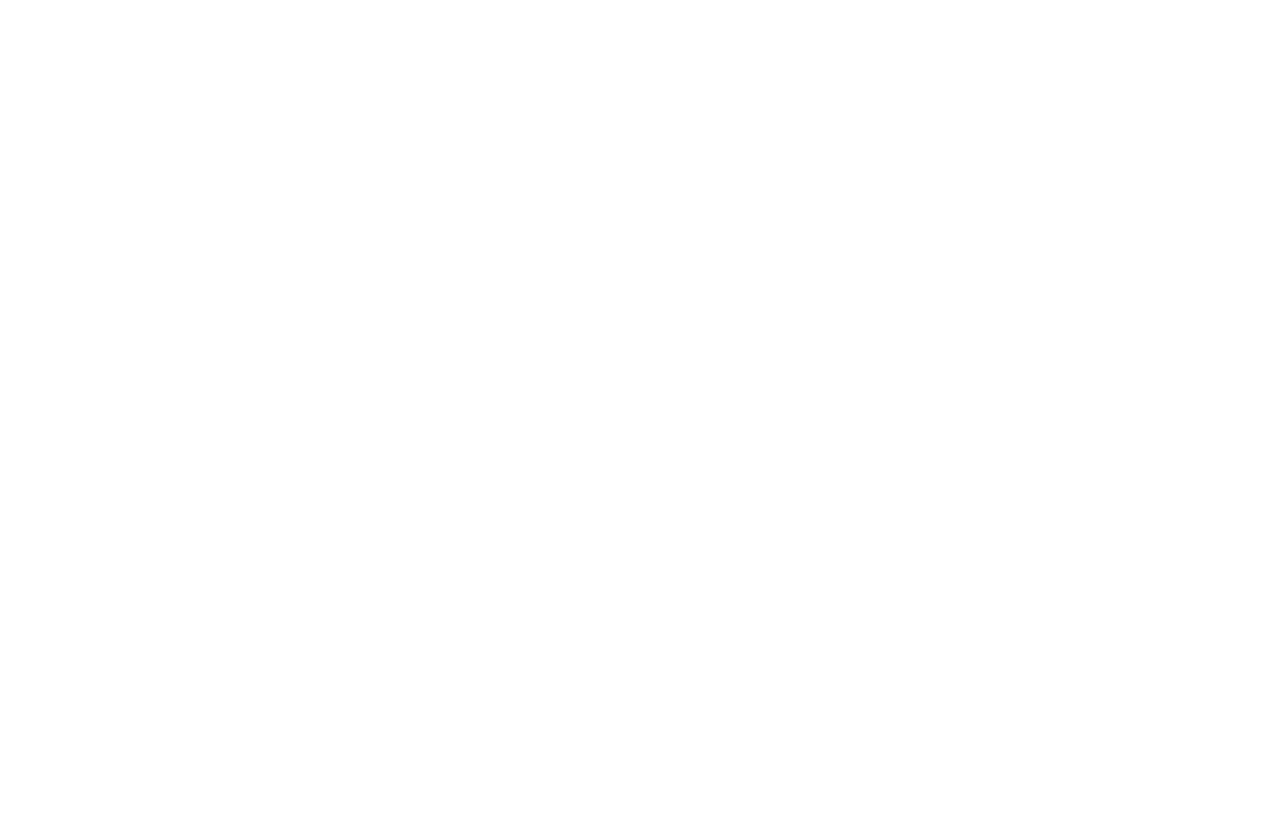
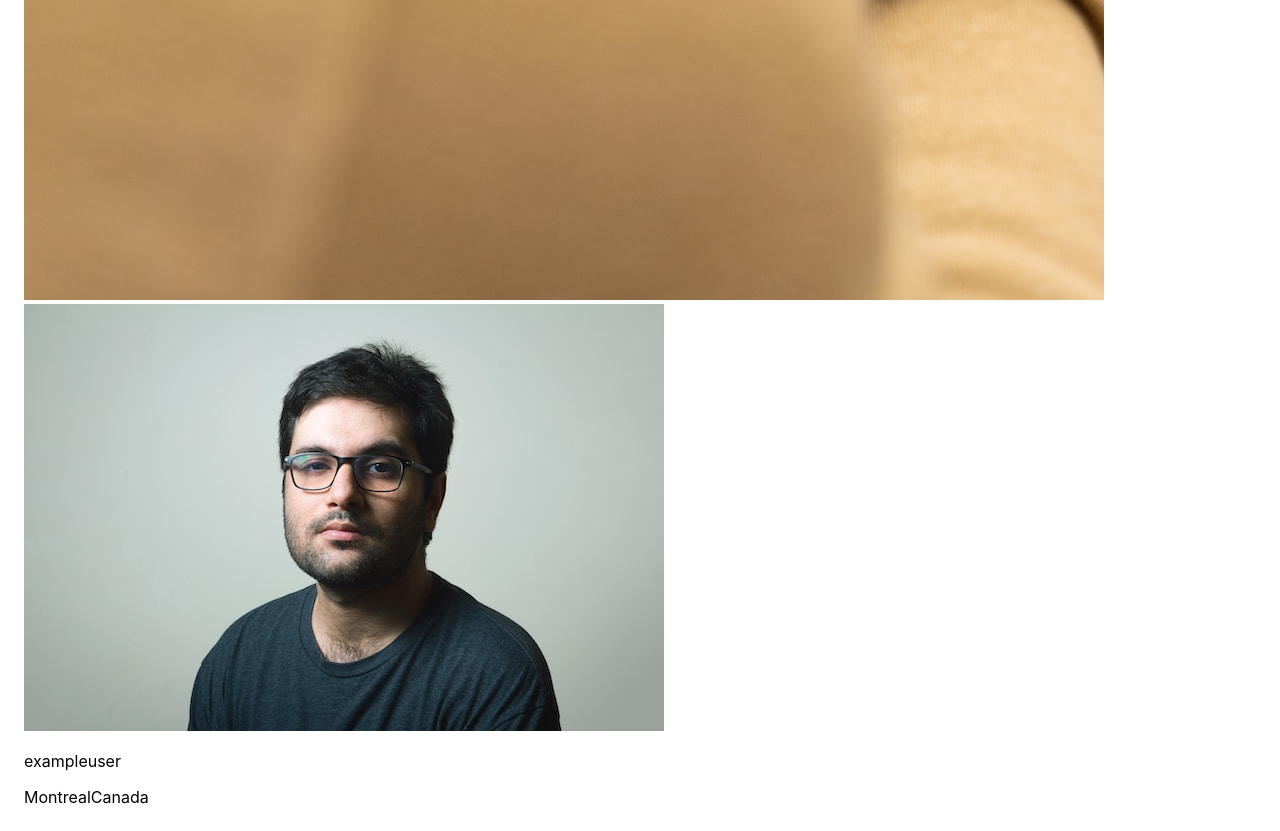
Before and after one commit to alemolina43/photolabs, a React (Vite) app in the folder frontend/: page / in a window 1280 px wide. Shown: the part 1645-2476 px from the top of the page. Before the commit the page ends 800 px from the top, so only its background shows below. Built offline with nearby package versions, Linux system fonts and the light colour scheme; the HTML template or start-up script is replaced by a standard one.

Commit message:
Implement PhotoListItem component

```diff
--- a/frontend/src/App.jsx
+++ b/frontend/src/App.jsx
@@ -1,11 +1,33 @@
-import PhotoListItem from './components/PhotoListItem';
-import './App.scss';
+import PhotoListItem from "./components/PhotoListItem";
+import "./App.scss";
+
+const sampleDataForPhotoListItem = {
+  id: 1,
+  location: {
+    city: "Montreal",
+    country: "Canada",
+  },
+  urls: {
+    full: "/Image-1-Full.jpeg",
+    regular: "/Image-1-Regular.jpeg",
+  },
+  user: {
+    username: "exampleuser",
+    name: "Joe Example",
+    profile: "/profile-1.jpg",
+  },
+};
 
 // Note: Rendering a single component to build components in isolation
 const App = () => {
   return (
     <div className="App">
-      <PhotoListItem/>
+      <PhotoListItem
+        key={sampleDataForPhotoListItem.id}
+        urls={sampleDataForPhotoListItem.urls}
+        user={sampleDataForPhotoListItem.user}
+        location={sampleDataForPhotoListItem.location}
+      />
     </div>
   );
 };
--- a/frontend/src/components/PhotoListItem.jsx
+++ b/frontend/src/components/PhotoListItem.jsx
@@ -1,24 +1,20 @@
 import "../styles/PhotoListItem.scss";
 
-const sampleDataForPhotoListItem = {
-  id: 1,
-  location: {
-    city: "Montreal",
-    country: "Canada",
-  },
-  urls: {
-    full: "/Image-1-Full.jpeg",
-    regular: "/Image-1-Regular.jpeg",
-  },
-  user: {
-    username: "exampleuser",
-    name: "Joe Example",
-    profile: "/profile-1.jpg",
-  },
-};
+const PhotoListItem = (props) => {
+  const { urls, user, location, key } = props;
 
-const PhotoListItem = () => {
-  /* Insert React */
+  return (
+    <section>
+      <img src={urls.regular} />
+      <img src={user.profile} alt="photographer-pic" />
+      <p>{user.username}</p>
+      <p>
+        <span>{location.city}</span>
+        {location.country}
+        <span></span>
+      </p>
+    </section>
+  );
 };
 
 export default PhotoListItem;
```
Also changed, not shown: 1 other file (tests, documents, lock files or other folders).
